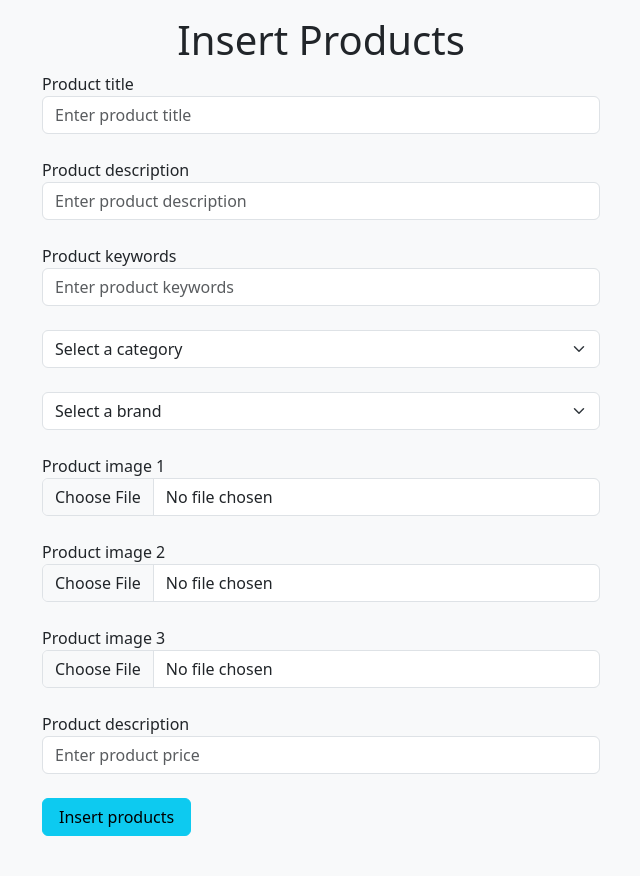
After one commit to Shaynecardozo/E-Commerce-Website, a PHP site: page /admin-area/insert_product.php in a window 1280 px wide. The commit adds this page. Shown: the whole page, without its empty margins (319-959 px from the left). Run offline with PHP 8.4, Linux system fonts and the light colour scheme; data that the repository does not hold is empty.

Commit message:
changes done

```diff
--- /dev/null
+++ b/admin-area/insert_product.php
@@ -0,0 +1,149 @@
+<?php
+ include('../includes/connect.php');
+
+ if(isset($_POST['insert_product'])){
+    $product_title=$_POST['product_title'];
+    $description=$_POST['description'];
+    $product_keywords=$_POST['product_keywords'];
+
+    $product_category=$_POST['product_category'];
+    $product_brands=$_POST['product_brands'];
+    $product_price=$_POST['product_price'];
+    $product_status='true';
+
+    $product_image1=$_FILES['product_image1']['name'];
+    $product_image2=$_FILES['product_image2']['name'];
+    $product_image3=$_FILES['product_image3']['name'];
+
+    //accessing image temp names
+    $temp_image1=$_FILES['product_image1']['tmp_name'];
+    $temp_image2=$_FILES['product_image2']['tmp_name'];
+    $temp_image3=$_FILES['product_image3']['tmp_name'];
+
+    //checkimg empty condition
+
+    if($product_title=='' or $description=='' or $product_keywords=='' or  $product_category=='' or  $product_brands=='' or $product_price=='' or $product_image1=='' or $product_image2=='' or $product_image3==''){
+      echo" <script>alert('Please fill all the fields')</script>";
+      exit();
+    }else{
+
+    move_uploaded_file($temp_image1,"./product_images/$product_image1");
+    move_uploaded_file($temp_image2,"./product_images/$product_image2");
+    move_uploaded_file($temp_image3,"./product_images/$product_image3");
+
+    // insert query
+    $insert_products="insert into `products` (product_title,product_description,product_keywords,category_id,brand_id,product_image1,product_image2,product_image3,product_price,	date,status) values ('$product_title','$description',' $product_keywords',' $product_category',' $product_brands','$product_image1','$product_image2','$product_image3','$product_price',NOW(), '$product_status')";
+    $result_query=mysqli_query($con,$insert_products);
+    if($result_query){
+        echo "<script>alert('Sucessfully inserted the products')</script>";
+    }
+
+
+ }
+}
+?>
+
+
+
+<!DOCTYPE html>
+<html lang="en">
+<head>
+    <meta charset="UTF-8">
+    <meta name="viewport" content="width=device-width, initial-scale=1.0">
+    <title>Document</title>
+    <!-- bootstrap css link-->
+    <link href="https://cdn.jsdelivr.net/npm/bootstrap@5.3.2/dist/css/bootstrap.min.css" rel="stylesheet" integrity="sha384-T3c6CoIi6uLrA9TneNEoa7RxnatzjcDSCmG1MXxSR1GAsXEV/Dwwykc2MPK8M2HN" crossorigin="anonymous">
+
+
+
+     <!-- font awesome link-->
+     <link rel="stylesheet" href="https://cdnjs.cloudflare.com/ajax/libs/font-awesome/6.4.2/css/all.min.css" integrity="sha512-z3gLpd7yknf1YoNbCzqRKc4qyor8gaKU1qmn+CShxbuBusANI9QpRohGBreCFkKxLhei6S9CQXFEbbKuqLg0DA==" crossorigin="anonymous" referrerpolicy="no-referrer" />
+
+    <link rel="stylesheet" href="style-homepage.css">
+</head>
+<body class="bg-light mt-3">
+    <div class="container">
+        <h1 class="text-center">Insert Products</h1>
+        <form action="" method="post" enctype="multipart/form-data">
+            <div class="form-outline mb-4 w-50 m-auto">
+                <lable for="product_title" class="form-label">Product title</label>
+                <input type="text" name="product_title" id="product_title" class="form-control" placeholder="Enter product title" autocomplete="off" required>
+            </div>
+            <div class="form-outline mb-4 w-50 m-auto">
+                <lable for="description" class="form-label">Product description</label>
+                <input type="text" name="description" id="description" class="form-control" placeholder="Enter product description" autocomplete="off" required>
+            </div>
+            <div class="form-outline mb-4 w-50 m-auto">
+                <lable for="product_keywords" class="form-label">Product keywords</label>
+                <input type="text" name="product_keywords" id="product_keywords" class="form-control" placeholder="Enter product keywords" autocomplete="off" required>
+            </div>
+            <!--category-->
+            <div class="form-outline mb-4 w-50 m-auto">
+                <select name="product_category" id="" class="form-select">
+                    <option value="">Select a category</option>
+                    <?php
+                    $select_query="Select * from `category` ";
+                    $result_query=mysqli_query($con, $select_query);
+                    while($row=mysqli_fetch_assoc(  $result_query)){
+                        $category_title=$row['category_title'];
+                        $category_id=$row['category_id'];
+                        echo "<option value='$category_id'>$category_title</option>";
+                    }
+
+                    ?>
+                    <!--<option value="">tops</option>
+                    <option value="">dresses</option>
+                    <option value="">jeans</option>-->
+
+                </select>
+            </div>
+            <!--brands-->
+            <div class="form-outline mb-4 w-50 m-auto">
+                <select name="product_brands" id="" class="form-select">
+                    <option value="">Select a brand</option>
+                    <?php
+                    $select_query="Select * from `brands` ";
+                    $result_query=mysqli_query($con, $select_query);
+                    while($row=mysqli_fetch_assoc(  $result_query)){
+                        $brand_title=$row['brand_title'];
+                        $brand_id=$row['brand_id'];
+                        echo "<option value='$brand_id'>$brand_title</option>";
+                    }
+
+                    ?>
+                    <option value="">nike</option>
+                    <option value="">puma</option>
+                    <option value="">adidas</option>
+
+                </select>
+            </div>
+            <!--product image 1-->
+            <div class="form-outline mb-4 w-50 m-auto">
+                <lable for="product_image1" class="form-label">Product image 1</label>
+                <input type="file" name="product_image1" id="product_image1" class="form-control"  required>
+            </div>
+            <!--product image 2-->
+            <div class="form-outline mb-4 w-50 m-auto">
+                <lable for="product_image2" class="form-label">Product image 2</label>
+                <input type="file" name="product_image2" id="product_image2" class="form-control"  required>
+            </div>
+            <!--product image 3-->
+            <div class="form-outline mb-4 w-50 m-auto">
+                <lable for="product_image2" class="form-label">Product image 3</label>
+                <input type="file" name="product_image3" id="product_image3" class="form-control"  required>
+            </div>
+            <!--price-->
+            <div class="form-outline mb-4 w-50 m-auto">
+                <lable for="product_price" class="form-label">Product description</label>
+                <input type="text" name="product_price" id="product_price" class="form-control" placeholder="Enter product price" autocomplete="off" required>
+            </div>
+            <div class="form-outline mb-4 w-50 m-auto">
+                <input type="submit" name="insert_product" class="btn btn-info mb-3 px-3" value="Insert products">
+            </div>
+
+
+        </form>
+    </div>
+
+</body>
+</html>
--- a/config.php
+++ b/config.php
@@ -1,5 +1,5 @@
 <?php
 
-$conn = mysqli_connect('localhost','root','','user_db');
+$conn = mysqli_connect('localhost','root','','newuser');
 
 ?>
--- /dev/null
+++ b/functions/common_function.php
@@ -0,0 +1,6 @@
+<?php
+
+include('../includes/connect.php');
+
+
+?>
--- /dev/null
+++ b/includes/connect.php
@@ -0,0 +1,8 @@
+<?php
+
+$con=mysqli_connect('localhost','root','','newmystore');
+if(!$con){
+    echo "connection successful";
+}
+
+?>
```
Also changed, not shown: admin-area/adminindex.php (added, +99 -0 lines), admin-area/insert_brands.php (added, +35 -0 lines), admin-area/insert_catogories.php (added, +36 -0 lines), homepage.php (+57 -19 lines), style-homepage.css (+10 -0 lines), style.css (+4 -4 lines), admin-area/product_images/prod1.jpeg (added), admin-area/product_images/prod2.jpeg (added), admin-area/product_images/prod3.jpeg (added), images/logo.jpg (added), search_product.php (added).
